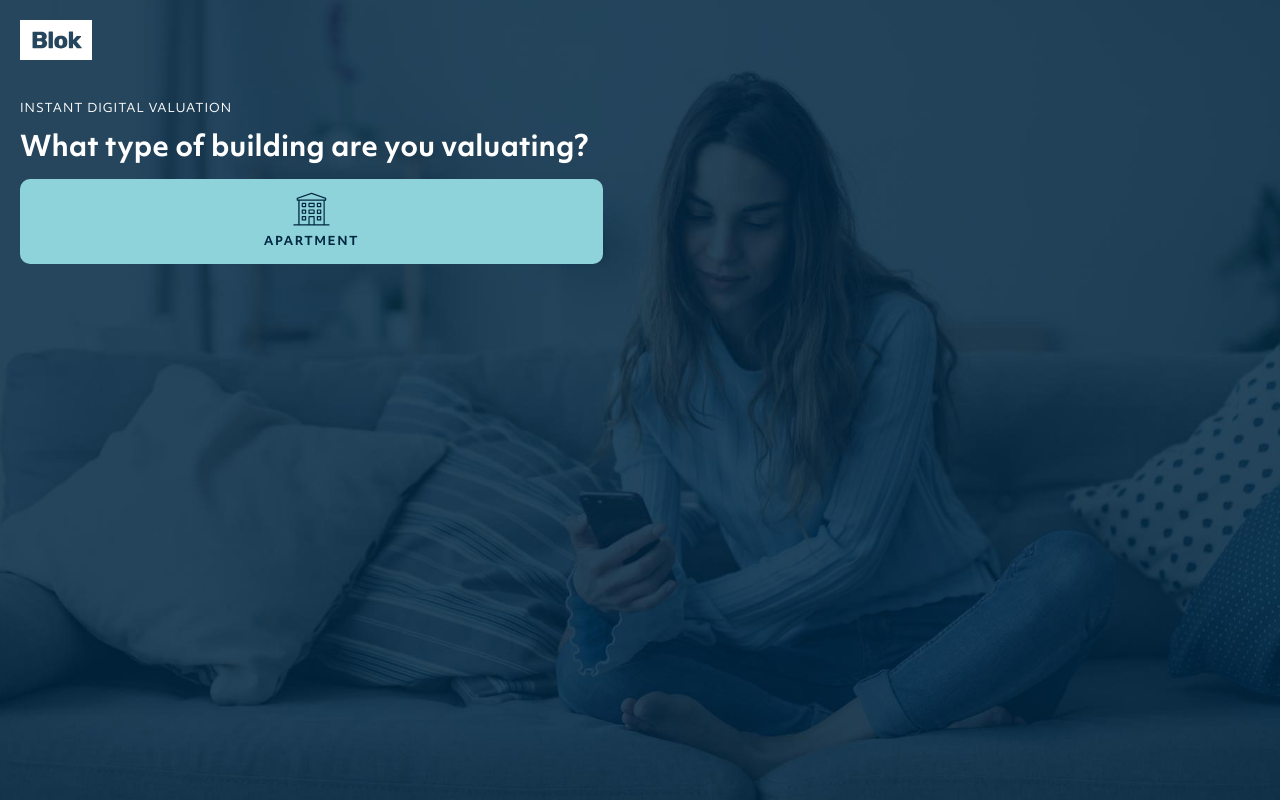
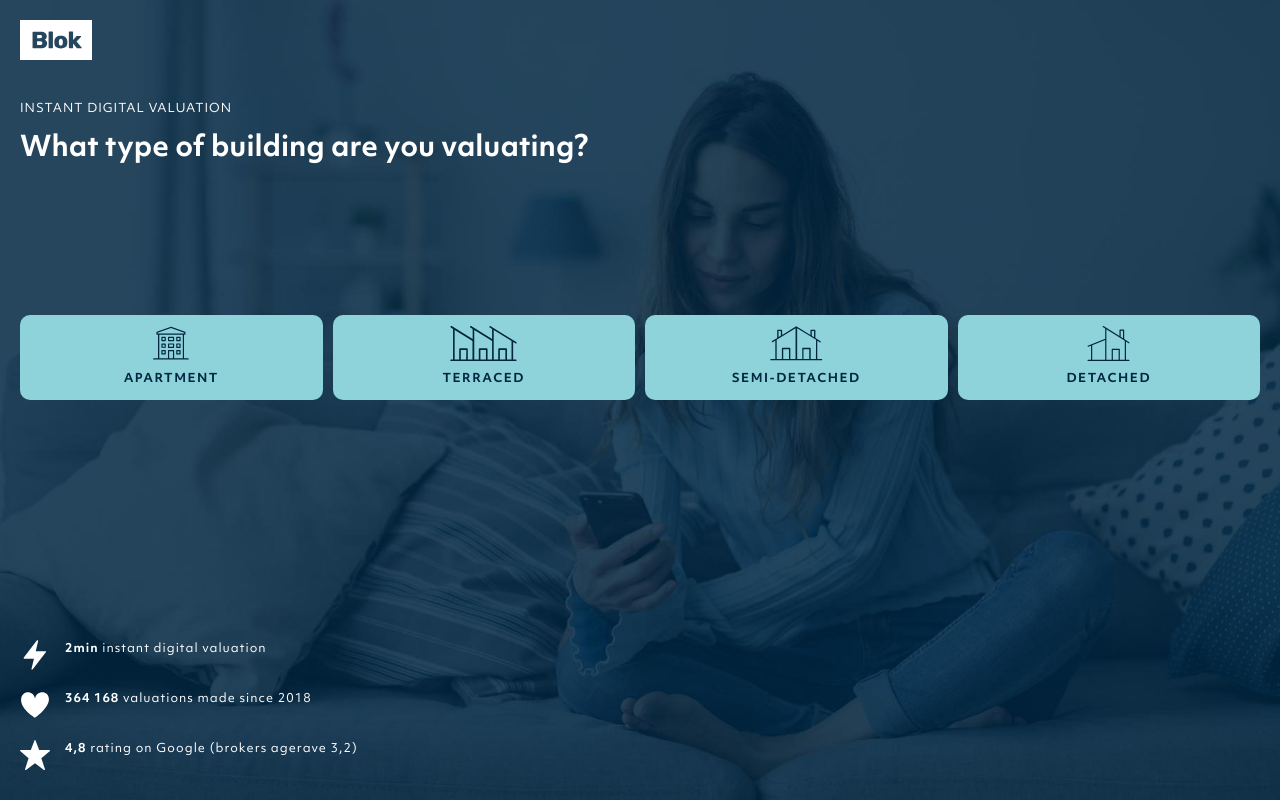
Before and after one commit to eliasfrigard/blokassign, a React (Create React App) app: page / in a window 1280 px wide. Built offline with nearby package versions, Linux system fonts and the light colour scheme.

Commit message:
home page layout complete

```diff
--- a/src/App.css
+++ b/src/App.css
@@ -28,6 +28,13 @@
   padding: 20px;
 }
 
+.Home {
+  display: flex;
+  height: calc(100vh - 80px);
+  flex-direction: column;
+  justify-content: space-between;
+}
+
 h2 {
   margin: 10px 0;
   font-size: 28px;
@@ -36,14 +43,25 @@ h2 {
 p {
   font-size: 12px;
   letter-spacing: 1px;
+  font-weight: normal;
+}
+
+.IconButtons {
+  width: 100%;
+  height: 180px;
+  display: flex;
+  justify-content: center;
+  flex-wrap: wrap;
+  gap: 10px;
 }
 
 .IconButton {
-  width: 47%;
+  flex: 1;
+  width: 150px;
   height: 85px;
   border-radius: 10px;
   background-color: #8dd3d9;
-  padding: 10px 25px;
+  padding: 7px 15px;
 
   display: flex;
   flex-direction: column;
@@ -62,3 +80,19 @@ p {
   font-size: 12px;
   color: #002641;
 }
+
+.HomeInfo {
+  display: flex;
+  flex-direction: column;
+  width: 60%;
+}
+
+.HomeInfoRow {
+  display: flex;
+  padding: 10px 0;
+}
+
+.HomeInfoRow img {
+  height: 30px;
+  margin-right: 15px;
+}
--- a/src/components/IconButton.js
+++ b/src/components/IconButton.js
@@ -1,12 +1,10 @@
 import React from 'react'
 
-import logo from '../assets/icons/apartment_house.svg'
-
-export default function IconButton() {
+export default function IconButton({ icon, text }) {
   return (
     <div className='IconButton'>
-      <img src={logo} alt='Blok Logo' />
-      <p>Apartment</p>
+      <img src={icon} alt={text} />
+      <p>{text}</p>
     </div>
   )
 }
--- /dev/null
+++ b/src/components/IconButtons.js
@@ -0,0 +1,18 @@
+import React from 'react'
+
+import IconButton from '../components/IconButton'
+import apartmentLogo from '../assets/icons/apartment_house.svg'
+import terracedLogo from '../assets/icons/terraced_house.svg'
+import semiLogo from '../assets/icons/semidetached_house.svg'
+import detachedLoto from '../assets/icons/detached_house.svg'
+
+export default function IconButtons() {
+  return (
+    <div className='IconButtons'>
+      <IconButton icon={apartmentLogo} text='Apartment' />
+      <IconButton icon={terracedLogo} text='Terraced' />
+      <IconButton icon={semiLogo} text='Semi-Detached' />
+      <IconButton icon={detachedLoto} text='Detached' />
+    </div>
+  )
+}
--- a/src/views/Home.js
+++ b/src/views/Home.js
@@ -1,15 +1,42 @@
 import React from 'react'
 
-import IconButton from '../components/IconButton'
+import IconButtons from '../components/IconButtons'
+
+// Images
+import lightning from '../assets/icons/lightning.svg'
+import heart from '../assets/icons/heart.svg'
+import star from '../assets/icons/star.svg'
 
 export default function Home() {
   return (
     <div className='Home'>
-      <p>INSTANT DIGITAL VALUATION</p>
-      <h2>What type of building are you valuating?</h2>
+      <div className='HomeText'>
+        <p>INSTANT DIGITAL VALUATION</p>
+        <h2>What type of building are you valuating?</h2>
+      </div>
 
-      <IconButton />
-      {/* Buttons */}
+      <IconButtons />
+
+      <div className='HomeInfo'>
+        <div className='HomeInfoRow'>
+          <img src={lightning} alt='' />
+          <p>
+            <b>2min</b> instant digital valuation
+          </p>
+        </div>
+        <div className='HomeInfoRow'>
+          <img src={heart} alt='' />
+          <p>
+            <b>364 168</b> valuations made since 2018
+          </p>
+        </div>
+        <div className='HomeInfoRow'>
+          <img src={star} alt='' />
+          <p>
+            <b>4,8</b> rating on Google (brokers agerave 3,2)
+          </p>
+        </div>
+      </div>
     </div>
   )
 }
```
